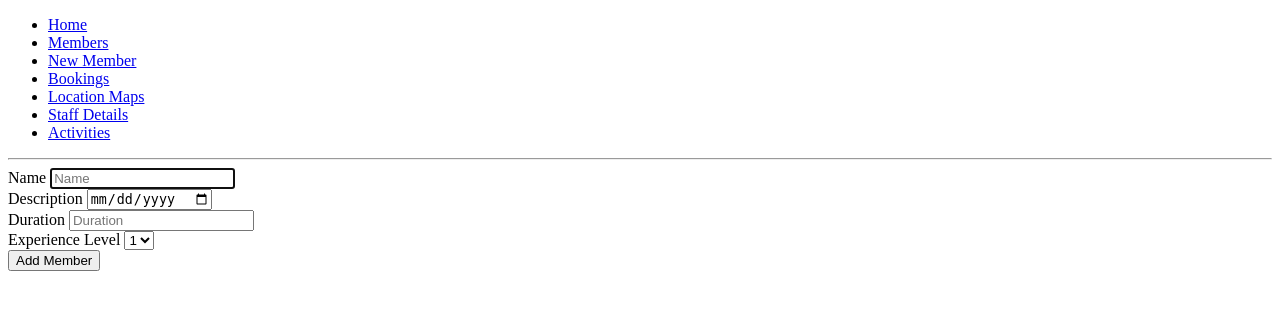
After one commit to tpstocker/project1_gym, a Flask app: page /activities/new in a window 1280 px wide. The commit adds this page. Shown: the top 310 px of the page. Run offline with Flask 2, Linux system fonts and the light colour scheme.

Commit message:
added activities to site

```diff
--- a/end_code/app.py
+++ b/end_code/app.py
@@ -3,7 +3,7 @@ from flask import Flask, render_template
 from controllers.member_controller import members_blueprint
 # from controllers.location_controller import locations_blueprint
 # from controllers.instructor_controller import instructors_blueprint
-# from controllers.activity_controller import activities_blueprint
+from controllers.activity_controller import activities_blueprint
 # from controllers.booking_controller import bookings_blueprint
 
 app = Flask(__name__)
@@ -11,7 +11,7 @@ app = Flask(__name__)
 app.register_blueprint(members_blueprint)
 # app.register_blueprint(locations_blueprint)
 # app.register_blueprint(instructors_blueprint)
-# app.register_blueprint(activitiess_blueprint)
+app.register_blueprint(activities_blueprint)
 # app.register_blueprint(bookings_blueprint)
 
 @app.route('/')
--- a/end_code/console.py
+++ b/end_code/console.py
@@ -28,7 +28,7 @@ member_repository.delete_all()
 member1 = Member('true', 'gold', '3', 'hansto@tmail.com', '07567654345', datetime.date(1989,12,22), 'Stocker', 'Hannah')
 member_repository.save(member1)
 
-member2 = Member('true', 'silver', '1', 'alice_loves_bones@ymail.com', '07548909645', datetime.date(1999,1,12), 'Marples', 'Alice')
+member2 = Member('true', 'gold', '2', 'maryberry46@hotamil.com', '07332345097', datetime.date(1946,4,21), 'Berry', 'Mary')
 member_repository.save(member2)
 
 member3 = Member('true', 'silver', '1', 'iamagoodboy@dogmail.co.uk', '07982233234', datetime.date(1976,5,2), 'Marples', 'Angus')
--- a/end_code/controllers/activity_controller.py
+++ b/end_code/controllers/activity_controller.py
@@ -0,0 +1,62 @@
+from flask import Flask, render_template, request, redirect
+from flask import Blueprint
+from models.activity import Activity
+import repositories.activity_repository as activity_repository
+
+activities_blueprint = Blueprint("activities", __name__)
+
+
+@activities_blueprint.route("/activities")
+def activities():
+    activities = activity_repository.select_all()
+    return render_template("activities/index.html", all_activities = activities)
+
+
+# NEW ACTIVITY - GET #
+@activities_blueprint.route("/activities/new", methods=['GET'])
+def new_activity():
+    return render_template("activities/new.html", all_activities = activities)
+
+
+# CREATE ACTIVITY - POST #
+@activities_blueprint.route("/activities", methods=['POST'])
+def create_activity():
+    name = request.form['name']
+    description = request.form['description']
+    duration = request.form['duration']
+    experience_level = request.form['experience_level']
+    activity = Activity(experience_level, duration, description, name)
+    activity_repository.save(activity)
+    return redirect('/activities')
+
+
+# SHOW ACTIVITIES - GET #
+@activities_blueprint.route("/activities/<id>", methods=['GET'])
+def show_activity(id):
+    activity = activity_repository.select(id)
+    return render_template('activities/show.html', activity = activity)
+
+
+# EDIT ACTIVITY - GET #
+@activities_blueprint.route("/activities/<id>/edit", methods=['GET'])
+def edit_activity(id):
+    activity = activity_repository.select(id)
+    return render_template('activities/edit.html', activity = activity, all_activities = activities)
+
+# UPDATE ACTIVITY - PUT #
+@activities_blueprint.route("/activities/<id>", methods=["POST"])
+def update_activity(id):
+    name = request.form['name']
+    description = request.form['description']
+    duration = request.form['duration']
+    activity = Activity(experience_level, duration, description, name, id)
+    activity_repository.update(activity)
+    return redirect('/activities')
+
+
+# DELETE ACTIVITY #
+
+@activities_blueprint.route("/activities/<id>/delete", methods=['GET'])
+def delete_activity(id):
+    activity_repository.delete(id)
+    return redirect('/activities')
--- /dev/null
+++ b/end_code/templates/activities/new.html
@@ -0,0 +1,30 @@
+{% extends "base.html" %}
+
+{% block content %}
+
+<form action="/activities" method="post">
+    <div>
+        <label for="name">Name</label>
+        <input type="text" id="name" name="name" placeholder="Name" required autofocus>
+    </div>
+    <div>
+        <label for="description">Description</label>
+        <input type="date" id="description" name="description" placeholder="Description" required>
+    </div>
+    <div>
+        <label for="duration">Duration</label>
+        <input type="text" id="duration" name="duration" placeholder="Duration" required>
+    </div>
+    <div>
+        <label for="experience_level">Experience Level</label>
+        <select name="experience_level" id="experience_level">
+            <option value="experience_level">1</option>
+            <option value="experience_level">2</option>
+            <option value="experience_level">3</option>
+        </select>
+    </div>
+
+    <button type="submit">Add Member</button>
+</form>
+
+{% endblock %}
--- a/end_code/templates/base.html
+++ b/end_code/templates/base.html
@@ -13,6 +13,7 @@
       <li><a href="/bookings">Bookings</a></li>
       <li><a href="/locations">Location Maps</a></li>
       <li><a href="/staff">Staff Details</a></li>
+      <li><a href="/activities">Activities</a></li>
     </ul>
     <hr>
   </nav>
--- a/end_code/templates/index.html
+++ b/end_code/templates/index.html
@@ -6,4 +6,6 @@
 <p>The solution for all gym manangement</p>
 <h1>Welcome</h1>
 
+
+
 {% endblock %}
```
Also changed, not shown: end_code/repositories/activity_repository.py (+39 -3 lines), end_code/templates/activities/edit.html (added, +35 -0 lines), end_code/templates/activities/index.html (added, +17 -0 lines), end_code/templates/activities/show.html (added, +13 -0 lines).
